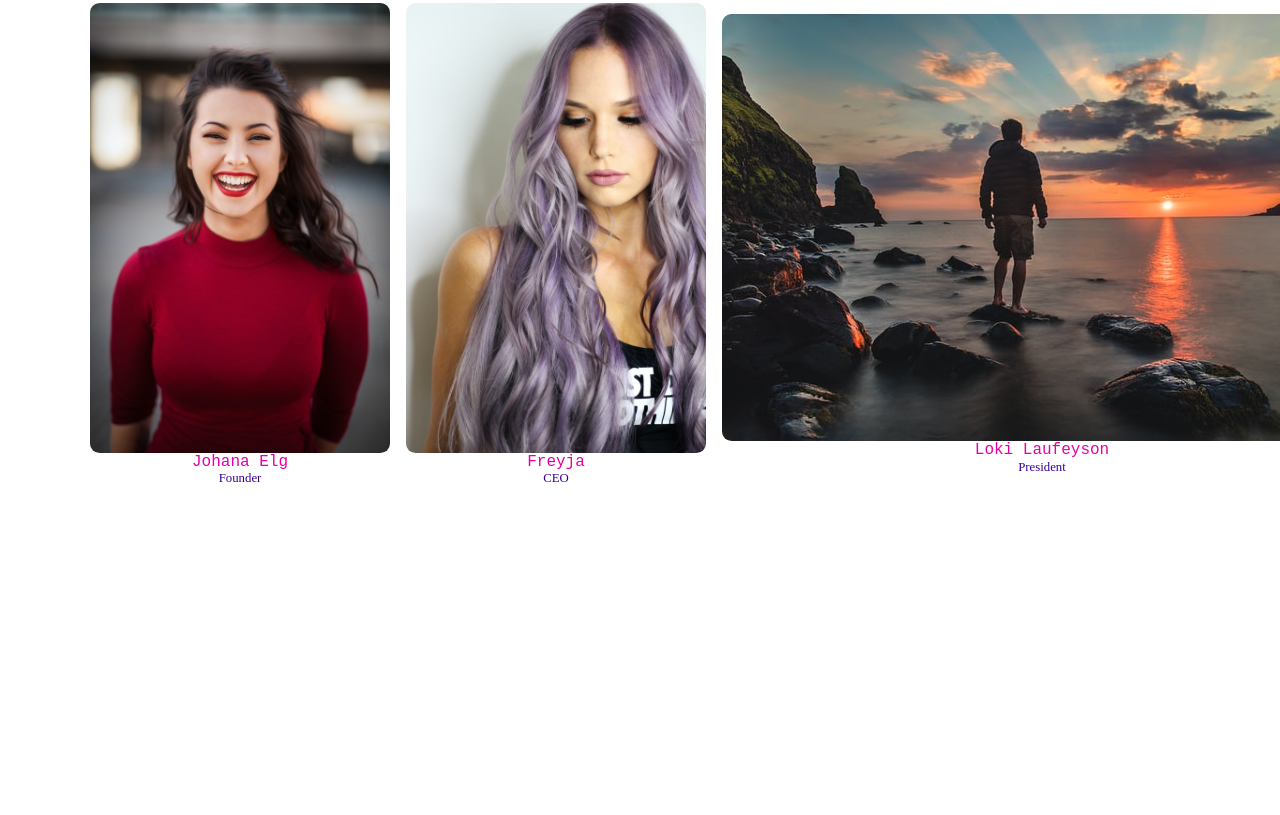
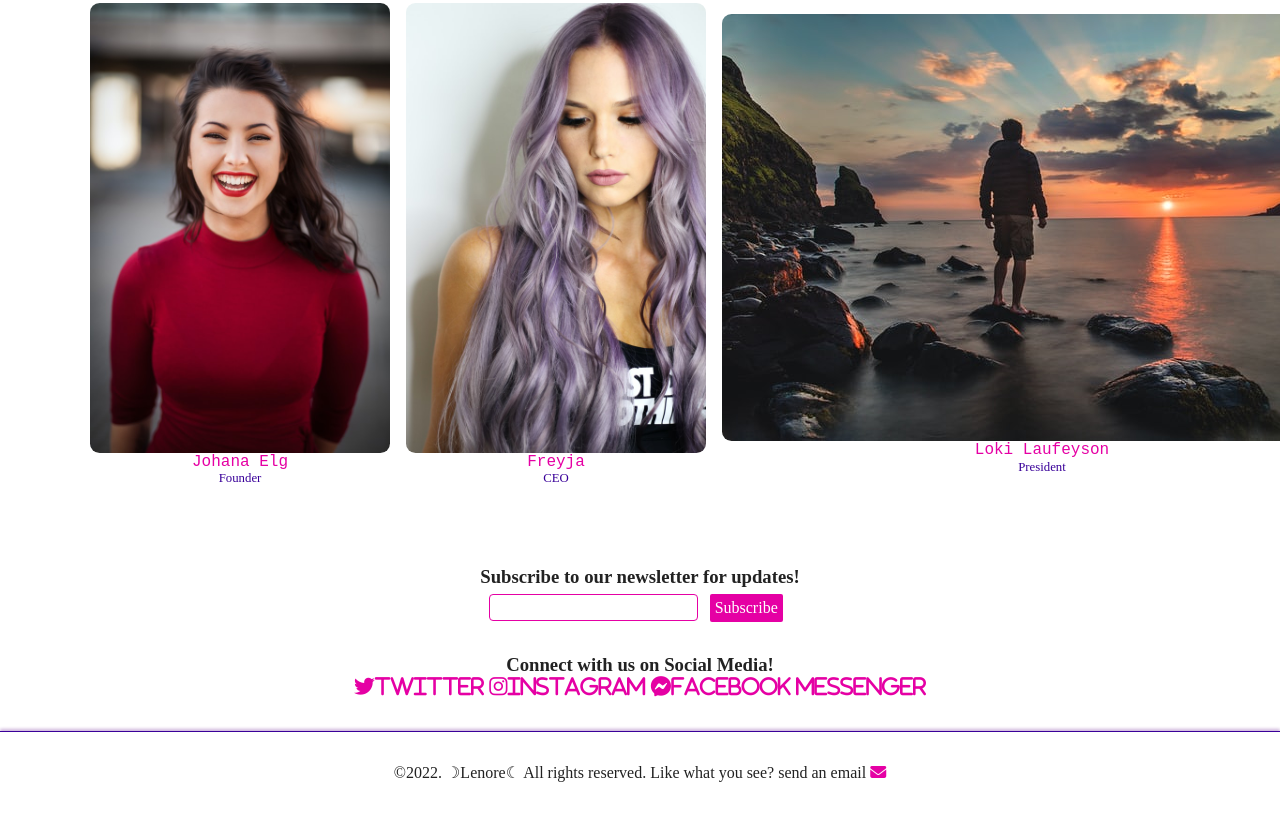
Before and after one commit to lokisonoflaufey/a-colt-steele-code-along-d1, a website built with Parcel: page index.html in a window 1280 px wide. Shown: the part 1849-2664 px from the top of the page. Before the commit the page ends 2383 px from the top, so only its background shows below. Built offline with nearby package versions, Linux system fonts and the light colour scheme; files whose address does not match are found by name; a web font is replaced by a local one.

Commit message:
added some more details

```diff
--- a/css/main.css
+++ b/css/main.css
@@ -335,11 +335,54 @@
 
     /* Email subscription section*/
 
+    .sub {
+      margin-top: 2rem;
+    }
+    .sub h3 {
+      text-align: center;
+    }
+    form {
+      text-align: center;
+      margin: 0.4rem 2rem;
+    }
 
+    .email-sub {
+      padding: 0.2rem;
+      border: 1px solid var(--primary-color);
+      border-radius: 4px;
+    }
+    .email-sub:focus {
+      border: 1px solid var(--secondary-color);
+      outline: none;
+    }
+    .submit-btn {
+      background-color: var(--primary-color);
+      color: #fff;
+      padding: 0.3rem;
+      margin: 0 0.5rem;
+      border: none;
+      border-radius: 2px;
+      cursor: pointer;
+    }
+    .submit-btn:hover {
+      background-color: #72ddf7;
+    }
 
-
-
-
+    /* Social icons!*/
+    .social {
+      text-align: center;
+      margin: 2rem;
+    }
+    .socicons{
+      font-size: 1.3rem;
+    }
+    /*Footer*/
+    footer {
+      border-top: 1px solid #390099;
+      box-shadow: 0px -2px 3px #cdb4db;
+      text-align: center;
+      padding: 2rem;
+    }
 
 
 
--- a/index.html
+++ b/index.html
@@ -17,7 +17,10 @@
   <link rel="preconnect" href="https://fonts.googleapis.com">
 <link rel="preconnect" href="https://fonts.gstatic.com" crossorigin>
 <link href="https://fonts.googleapis.com/css2?family=Joan&family=Monoton&family=Nova+Mono&display=swap" rel="stylesheet">
-
+<!--Script-->
+<script src="main.js"></script>
+<!--Font Awesome-->
+<script src="https://kit.fontawesome.com/65ef154502.js" crossorigin="anonymous"></script>
 </head>
 
 <body>
@@ -135,11 +138,27 @@
         </div>
       </div>
     </section>
-
-
-
-
-
+    <!--Email section-->
+    <section class="sub" id="sub">
+      <h3>Subscribe to our newsletter for updates!</h3>
+      <form action="#">
+        <input type="email" name="email" id="email-sub" class="email-sub" required />
+        <input type="submit" value="Subscribe" id="submit-btn" class="submit-btn">
+      </form>
+    </section>
+<!--Social media-->
+    <section class="social">
+      <h3>Connect with us on Social Media!</h3>
+      <div class="socicons">
+        <a href="#"><i class="fa-brands fa-twitter">Twitter</i></a>
+        <a href="#"><i class="fa-brands fa-instagram">Instagram</i></a>
+        <a href="#"><i class="fa-brands fa-facebook-messenger">Facebook Messenger</i></a>
+      </div>
+    </section>
+    <!--Footer-->
+    <footer>
+      &copy;2022. &#9789;Lenore&#9790; All rights reserved. Like what you see? send an email <a href="mailto:lenore.laufeyson13@gmail.com? subject=Hello%20There%20Can%20We%20Talk"><i class="fa-solid fa-envelope"></i></a>
+    </footer>
 
 
 
```
